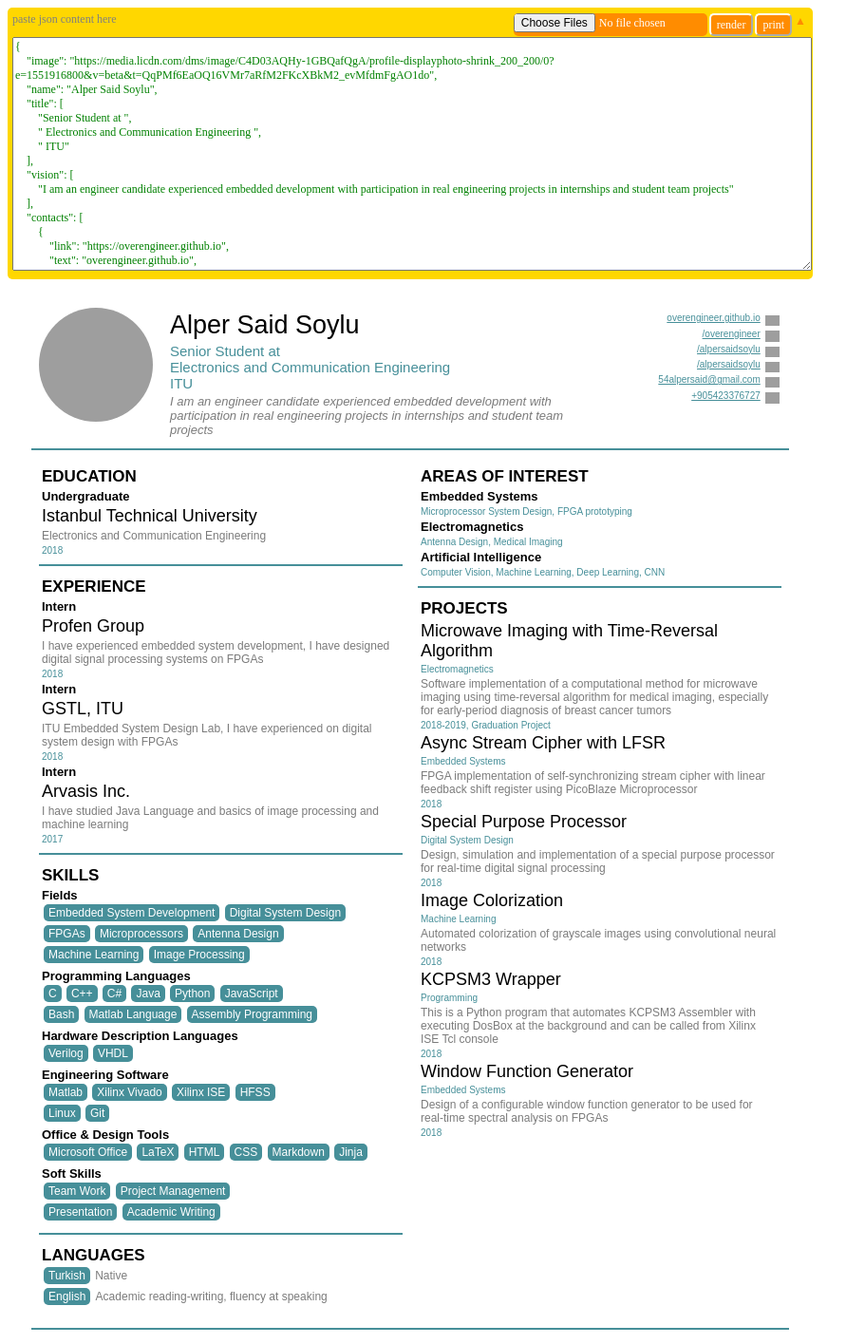
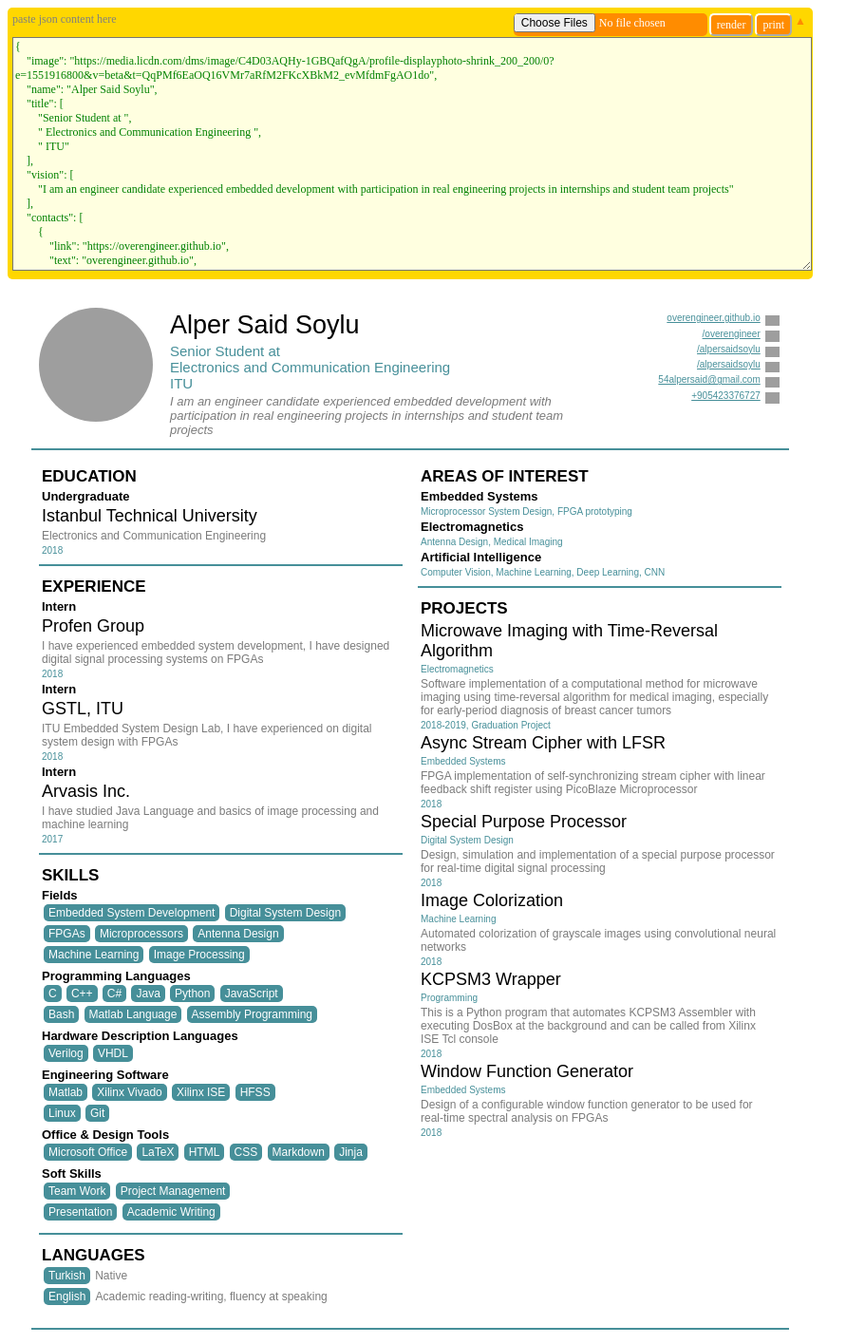
Before and after one commit to overengineer/cirriculumvitae, a Flask app: page /edit in a window 1280 px wide. Shown: the whole page at 95% size, without its empty margins (0-911 px from the left). Run offline with Flask 2, Linux system fonts and the light colour scheme; grey boxes are pictures that could not be loaded.

Commit message:
update styles

```diff
--- a/static/styles/editor.css
+++ b/static/styles/editor.css
@@ -31,6 +31,7 @@
     max-width: 100%;
     min-width: 100%;
     color: green;
+    background-color: lightyellow;
 }
 
 .arrow {
```
